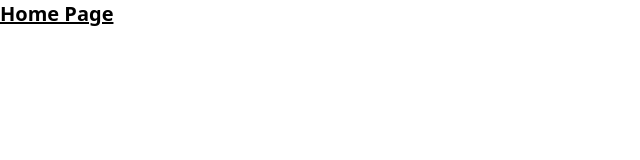
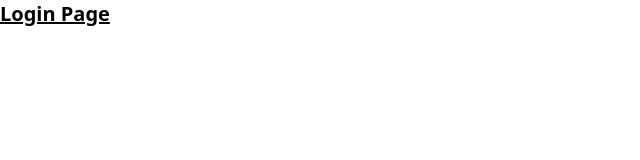
Before and after one commit to GabrielDVpereira/NeteApp, a React (Create React App) app: page /login in a window 1280 px wide. Shown: the top 160 px of the page, without its empty margins (0-640 px from the left). Built offline with nearby package versions, Linux system fonts and the light colour scheme.

Commit message:
feat: configure navigation

```diff
--- a/package.json
+++ b/package.json
@@ -11,6 +11,7 @@
     "@types/node": "^16.18.0",
     "@types/react": "^18.0.22",
     "@types/react-dom": "^18.0.7",
+    "classnames": "^2.3.2",
     "react": "^18.2.0",
     "react-dom": "^18.2.0",
     "react-router-dom": "^6.4.2",
--- a/src/App.tsx
+++ b/src/App.tsx
@@ -1,8 +1,8 @@
-import { Home } from "./pages/Home";
+import { AppRoutes } from "./routes";
 
 function App() {
   return (
-    <Home />
+    <AppRoutes />
   );
 }
 
--- a/src/components/Title.tsx
+++ b/src/components/Title.tsx
@@ -1,10 +1,10 @@
 import { ReactNode } from "react"
-
+import classnames from 'classnames'
 interface Props {
     children: ReactNode
     size?: 'xs' | 'sm' | 'base' | 'lg' | 'xl' | '3xl'
 }
 
 export function Title({ children, size  = 'xl'}: Props){
-    return <h1 className={`text-${size} font-bold underline`}>{children}</h1>
+    return <h1 className={classnames(`text-${size}`, 'font-bold', 'underline')}>{children}</h1>
 }
--- /dev/null
+++ b/src/pages/Checkin/index.tsx
@@ -0,0 +1,6 @@
+import React from 'react'
+import { Title } from '_/components'
+
+export function Checkin(){
+    return <Title>Checkin</Title>
+}
--- /dev/null
+++ b/src/pages/Login/index.tsx
@@ -0,0 +1,5 @@
+import { Title } from "_/components";
+
+export function Login(){
+    return <Title>Login Page</Title>
+}
--- /dev/null
+++ b/src/pages/index.ts
@@ -0,0 +1,3 @@
+export * from './Home'
+export * from './Login'
+export * from './Checkin'
--- /dev/null
+++ b/src/routes/index.tsx
@@ -0,0 +1,22 @@
+
+import { BrowserRouter, Route, Routes } from 'react-router-dom'
+import { Checkin, Home, Login } from '_/pages'
+import { Protected } from "./protected.route"
+
+export function AppRoutes(){
+    return(
+      <BrowserRouter>
+        <Routes>
+          <Route index element={<Home />} />
+          <Route path='login' element={<Login />} />
+          <Route
+            path='checkin'
+            element={
+              <Protected>
+                <Checkin />
+              </Protected>
+            }/>
+        </Routes>
+      </BrowserRouter>
+    )
+}
--- /dev/null
+++ b/src/routes/protected.route.tsx
@@ -0,0 +1,10 @@
+import { Navigate, PathRouteProps, Route } from "react-router-dom"
+
+interface Props {
+    children: JSX.Element
+}
+export function Protected({ children }:Props){
+    const isAuthenticated = false;
+    if(!isAuthenticated) return <Navigate to="/login" replace={true} />
+    return children
+ }
```
Also changed, not shown: 1 other file (tests, documents, lock files or other folders).
